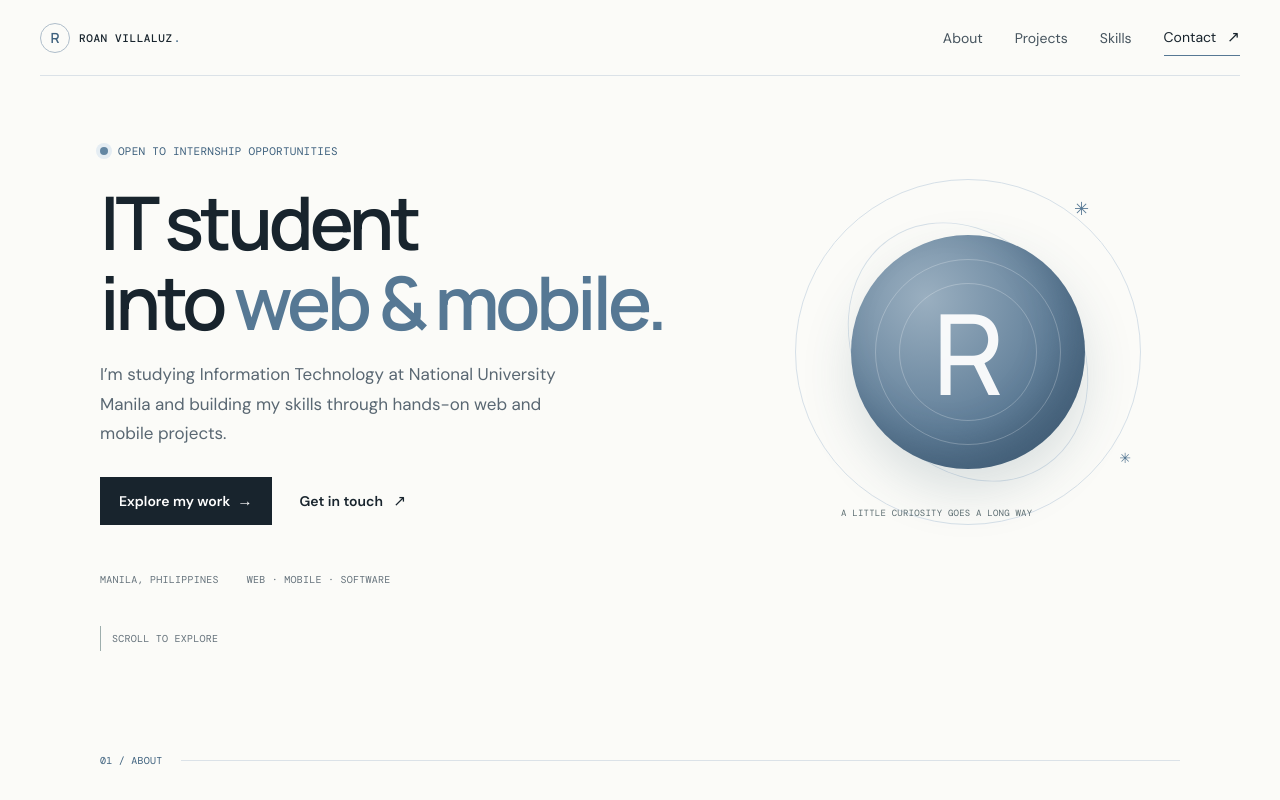
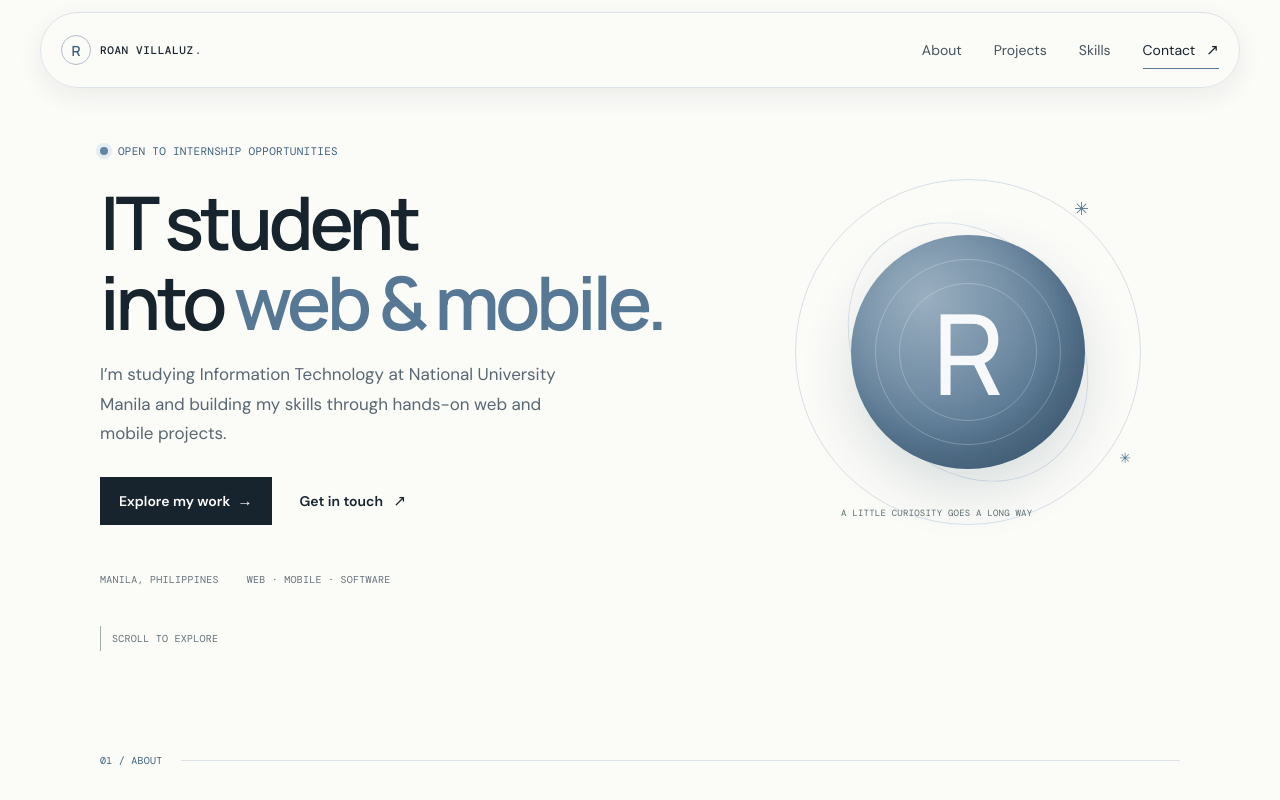
Before and after one commit to roan-hub/Portfolio, a React (Vite) app: page / in a window 1280 px wide. Shown: the top 800 px of the page. Built offline with nearby package versions, Linux system fonts and the light colour scheme.

Commit message:
Make navigation a floating sticky bar

```diff
--- a/src/App.css
+++ b/src/App.css
@@ -17,14 +17,23 @@ a:hover { color: var(--accent-dark); }
 .page-width { width: min(1080px, calc(100% - 80px)); margin-inline: auto; }
 
 .site-header {
+  position: sticky;
+  top: 12px;
+  z-index: 20;
   height: 76px;
   width: calc(100% - 80px);
   max-width: 1240px;
   margin: 0 auto;
+  padding: 0 20px;
   display: flex;
   align-items: center;
   justify-content: space-between;
-  border-bottom: 1px solid var(--line);
+  border: 1px solid #dce3e8;
+  border-radius: 999px;
+  background: rgb(251 251 248 / 88%);
+  box-shadow: 0 8px 26px rgb(24 36 45 / 7%);
+  backdrop-filter: blur(14px);
+  -webkit-backdrop-filter: blur(14px);
 }
 .wordmark { display: inline-flex; align-items: center; gap: 9px; font: 700 11px var(--mono); letter-spacing: .055em; }
 .wordmark > span:first-child { width: 30px; height: 30px; display: grid; place-items: center; border: 1px solid #aebdca; border-radius: 50%; color: var(--accent-dark); font: 600 14px var(--display); letter-spacing: 0; }
@@ -180,7 +189,7 @@ nav { display: flex; align-items: center; gap: 32px; color: #46545e; font-size:
 @media (max-width: 640px) {
   html { scroll-padding-top: 66px; }
   .page-width, .site-header, .site-footer { width: calc(100% - 40px); }
-  .site-header { height: 66px; }
+  .site-header { top: 8px; height: 58px; padding: 0 13px; }
   .wordmark { gap: 7px; font-size: 9px; }
   .wordmark > span:first-child { width: 27px; height: 27px; }
   nav { gap: 15px; font-size: 12px; }
```
